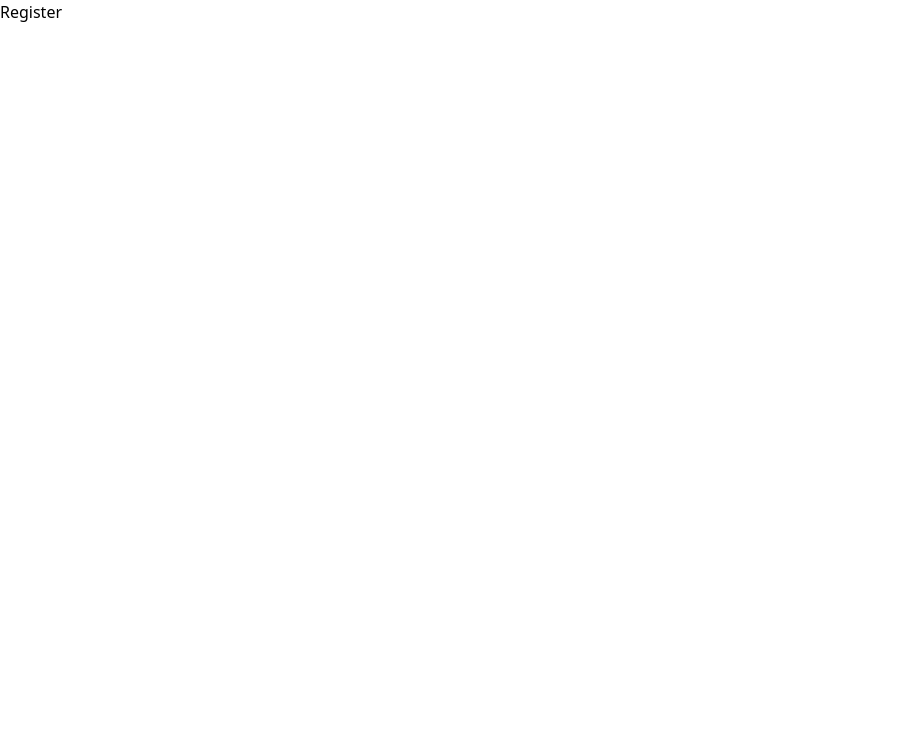
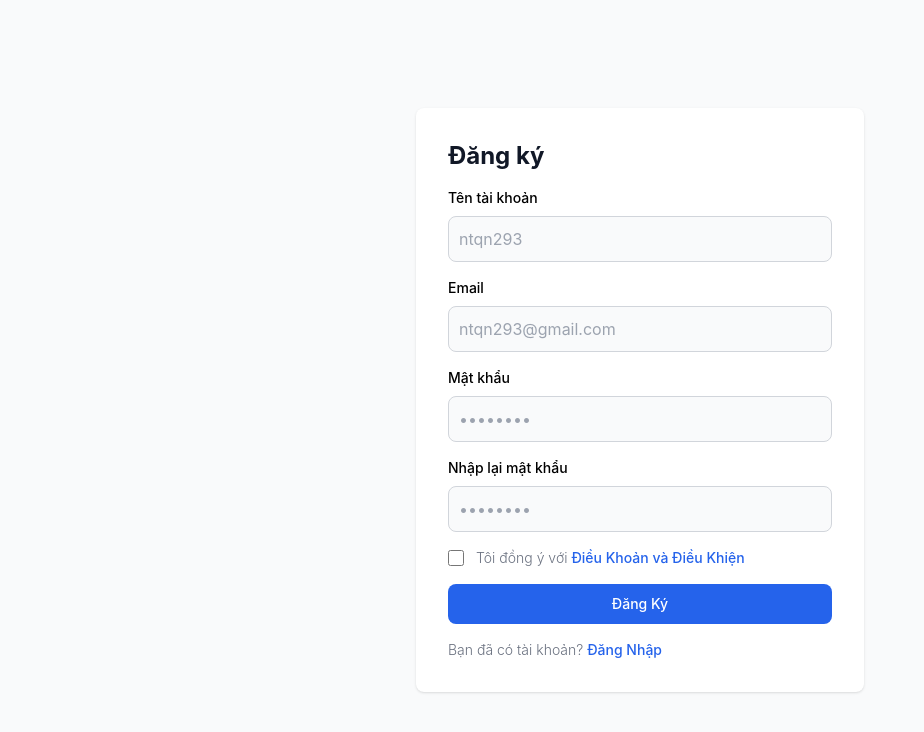
Before and after one commit to VuFeg/blog-app, a React (Vite) app in the folder client/: page /register in a window 1280 px wide. Shown: the top 732 px of the page, without its empty margins (0-924 px from the left). Built offline with nearby package versions, Linux system fonts and the light colour scheme.

Commit message:
trang dang nhap va dang ky

```diff
--- a/client/src/App.tsx
+++ b/client/src/App.tsx
@@ -1,4 +1,6 @@
 import { Route, Routes } from "react-router-dom";
+import LogIn from "./components/LogIn";
+import { DangKy } from "./components/DangKy";
 
 const App = () => {
   return (
@@ -14,17 +16,13 @@ const App = () => {
       <Route
         path="/login"
         element={
-          <main>
-            <div>Login</div>
-          </main>
+          <LogIn/>
         }
       />
       <Route
         path="/register"
         element={
-          <main>
-            <div>Register</div>
-          </main>
+          <DangKy/>
         }
       />
     </Routes>
--- /dev/null
+++ b/client/src/components/DangKy.tsx
@@ -0,0 +1,48 @@
+import React from 'react'
+
+export const DangKy = () => {
+    return (
+        <section className="bg-gray-50">
+            <div className="flex flex-col items-center justify-center px-6 py-8 mx-auto md:h-screen lg:py-0">
+                <div className="w-full bg-white rounded-lg shadow dark:border md:mt-0 sm:max-w-md xl:p-0  ">
+                    <div className="p-6 space-y-4 sm:p-8">
+                        <h1 className="text-xl font-bold text-gray-900 md:text-2xl ">
+                            Đăng ký
+                        </h1>
+                        <form className="space-y-4" action="#">
+                            <div>
+                                <label className="block mb-2 text-sm font-medium ">Tên tài khoản</label>
+                                <input className="bg-gray-50 border border-gray-300 text-gray-900 rounded-lg focus:ring-primary-600 focus:border-primary-600 block w-full p-2.5 " placeholder="ntqn293" required />
+                            </div>
+                            <div>
+                                <label className="block mb-2 text-sm font-medium ">Email</label>
+                                <input className="bg-gray-50 border border-gray-300 text-gray-900 rounded-lg focus:ring-primary-600 focus:border-primary-600 block w-full p-2.5 " placeholder="ntqn293@gmail.com" required />
+                            </div>
+                            <div>
+                                <label htmlFor="password" className="block mb-2 text-sm font-medium ">Mật khẩu</label>
+                                <input type="password" placeholder="••••••••" className="bg-gray-50 border border-gray-300 text-gray-900 rounded-lg focus:ring-primary-600 focus:border-primary-600 block w-full p-2.5 " required />
+                            </div>
+                            <div>
+                                <label htmlFor="password" className="block mb-2 text-sm font-medium ">Nhập lại mật khẩu</label>
+                                <input type="password" placeholder="••••••••" className="bg-gray-50 border border-gray-300 text-gray-900 rounded-lg focus:ring-primary-600 focus:border-primary-600 block w-full p-2.5 " required />
+                            </div>
+                            <div className="flex items-start">
+                                <div className="flex items-center h-5">
+                                    <input id="terms" aria-describedby="terms" type="checkbox" className="w-4 h-4 border border-gray-300 rounded bg-gray-50 focus:ring-3 focus:ring-primary-300 dark:bg-gray-700 dark:border-gray-600 dark:focus:ring-primary-600 dark:ring-offset-gray-800" required />
+                                </div>
+                                <div className="ml-3 text-sm">
+                                    <label htmlFor="terms" className="font-light text-gray-500 dark:text-gray-300">Tôi đồng ý với <a className="font-medium text-primary-600 hover:underline dark:text-primary-500" href="#">Điều Khoản và Điều Khiện</a></label>
+                                </div>
+                            </div>
+
+                            <button type="submit" className="w-full text-white bg-primary-600 hover:bg-primary-700 focus:ring-4 focus:outline-none focus:ring-primary-300 font-medium rounded-lg text-sm px-5 py-2.5 text-center">Đăng Ký</button>
+                            <p className="text-sm font-light text-gray-500 ">
+                                Bạn đã có tài khoản? <a href="#" className="font-medium text-primary-600 hover:underline ">Đăng Nhập</a>
+                            </p>
+                        </form>
+                    </div>
+                </div>
+            </div>
+        </section>
+    )
+}
--- /dev/null
+++ b/client/src/components/LogIn.tsx
@@ -0,0 +1,45 @@
+import React from 'react'
+
+const LogIn = () => {
+  return (
+    <section className="bg-gray-50">
+      <div className="flex flex-col items-center justify-center px-6 py-8 mx-auto md:h-screen lg:py-0">
+        <div className="w-full bg-white rounded-lg shadow dark:border md:mt-0 sm:max-w-md xl:p-0  ">
+          <div className="p-6 space-y-4 md:space-y-6 sm:p-8">
+            <h1 className="text-xl font-bold text-gray-900 md:text-2xl ">
+              Đăng nhập
+            </h1>
+            <form className="space-y-4 md:space-y-6" action="#">
+              <div>
+                <label className="block mb-2 text-sm font-medium ">Tên tài khoản</label>
+                <input className="bg-gray-50 border border-gray-300 text-gray-900 rounded-lg focus:ring-primary-600 focus:border-primary-600 block w-full p-2.5 " placeholder="name@company.com" required />
+              </div>
+              <div>
+                <label htmlFor="password" className="block mb-2 text-sm font-medium  ">Mật khẩu</label>
+                <input type="password"  placeholder="••••••••" className="bg-gray-50 border border-gray-300 text-gray-900 rounded-lg focus:ring-primary-600 focus:border-primary-600 block w-full p-2.5 " required />
+              </div>
+              <div className="flex items-center justify-between">
+                <div className="flex items-start">
+                  <div className="flex items-center h-5">
+                    <input id="remember" aria-describedby="remember" type="checkbox" className="w-4 h-4 border border-gray-300 rounded bg-gray-50 focus:ring-3 focus:ring-primary-300 " />
+                  </div>
+                  <div className="ml-3 text-sm">
+                    <label htmlFor="remember" className="text-gray-500 ">Ghi nhớ mật khẩu</label>
+                  </div>
+                </div>
+                <a href="#" className="text-sm font-medium text-primary-600 hover:underline ">Quên mật khẩu?</a>
+              </div>
+              <button type="submit" className="w-full text-white bg-primary-600 hover:bg-primary-700 focus:ring-4 focus:outline-none focus:ring-primary-300 font-medium rounded-lg text-sm px-5 py-2.5 text-center">Đăng nhập</button>
+              <p className="text-sm font-light text-gray-500 ">
+                Bạn chưa có tài khoản? <a href="#" className="font-medium text-primary-600 hover:underline ">Đăng Ký</a>
+              </p>
+            </form>
+          </div>
+        </div>
+      </div>
+    </section>
+
+  )
+}
+
+export default LogIn
--- a/client/tailwind.config.js
+++ b/client/tailwind.config.js
@@ -2,7 +2,47 @@
 export default {
   content: ["./index.html", "./src/**/*.{js,ts,jsx,tsx}"],
   theme: {
-    extend: {},
+    extend: {
+      colors: {
+        primary: {"50":"#eff6ff","100":"#dbeafe","200":"#bfdbfe","300":"#93c5fd","400":"#60a5fa","500":"#3b82f6","600":"#2563eb","700":"#1d4ed8","800":"#1e40af","900":"#1e3a8a","950":"#172554"}
+      }
+    },
+    fontFamily: {
+      'body': [
+    'Inter',
+    'ui-sans-serif',
+    'system-ui',
+    '-apple-system',
+    'system-ui',
+    'Segoe UI',
+    'Roboto',
+    'Helvetica Neue',
+    'Arial',
+    'Noto Sans',
+    'sans-serif',
+    'Apple Color Emoji',
+    'Segoe UI Emoji',
+    'Segoe UI Symbol',
+    'Noto Color Emoji'
+  ],
+      'sans': [
+    'Inter',
+    'ui-sans-serif',
+    'system-ui',
+    '-apple-system',
+    'system-ui',
+    'Segoe UI',
+    'Roboto',
+    'Helvetica Neue',
+    'Arial',
+    'Noto Sans',
+    'sans-serif',
+    'Apple Color Emoji',
+    'Segoe UI Emoji',
+    'Segoe UI Symbol',
+    'Noto Color Emoji'
+  ]
+    }
   },
   plugins: [],
 };
```
